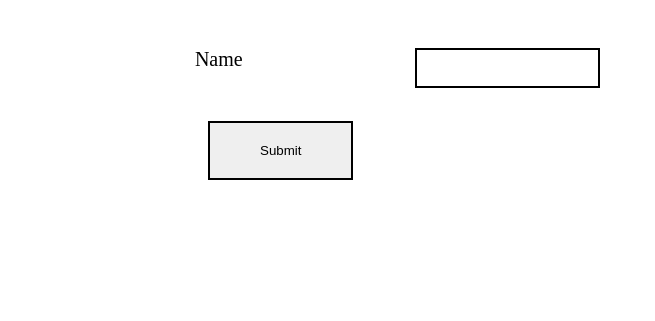
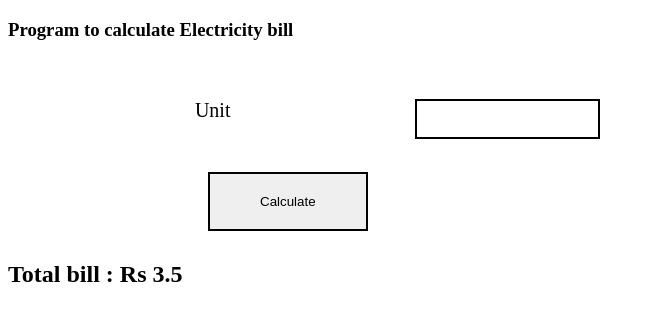
Before and after one commit to VikasRathore16/PHP-Forms, a PHP site: page /?unit=1 in a window 1280 px wide. Shown: the top 321 px of the page, without its empty margins (0-655 px from the left). Run offline with PHP 8.4, Linux system fonts and the light colour scheme.

Commit message:
A program to calculate Electricity bill

```diff
--- a/src/index.php
+++ b/src/index.php
@@ -1,4 +1,28 @@
 <?php
+ if(isset($_GET)){
+   $unit = $_GET['unit'];
+ }
+ if($unit <= 50){
+    $total = $unit * 3.50;
+ }
+ elseif($unit>50 and $unit <=150){
+    $total = (($unit-50)*4.00) + (50*3.50);
+ }
+ elseif($unit>150 and $unit <=250){
+  $unit = $unit - 50;
+  $total = 50*3.50;
+  $unit= $unit -100 ;
+  $total += (100 *4.00) + ($unit * 5.20);
+}
+else{
+  $unit = $unit - 50;
+  $total = 50*3.50;
+  $unit= $unit -100 ;
+  $total += (100 *4.00);
+  $unit = $unit -100;
+  $total += (100 *5.20) + ($unit * 6.50);
+
+}
 
 ?>
 <!DOCTYPE html>
@@ -14,17 +38,19 @@
 
 <body>
   <div class="wrapper">
-    <form>
+    <h3> Program to calculate Electricity bill </h3>
+    <form method="GET" action="" >
       <div class="user">
         <dv class="col">
-          <label for="Name" class="row">Name</label>
+          <label for="Name" class="row">Unit</label>
         </dv>
         <div class="col">
-          <input type="text" id="Name" required>
+          <input type="text" id="unit" name ="unit" required>
         </div>
       </div>
-      <input type="submit" value="Submit" id="submit">
+      <input type="submit" value="Calculate" id="submit" name="submit">
     </form>
+    <H2>Total bill : Rs <?php echo $total?></h2>
   </div>
 </body>
 
```
